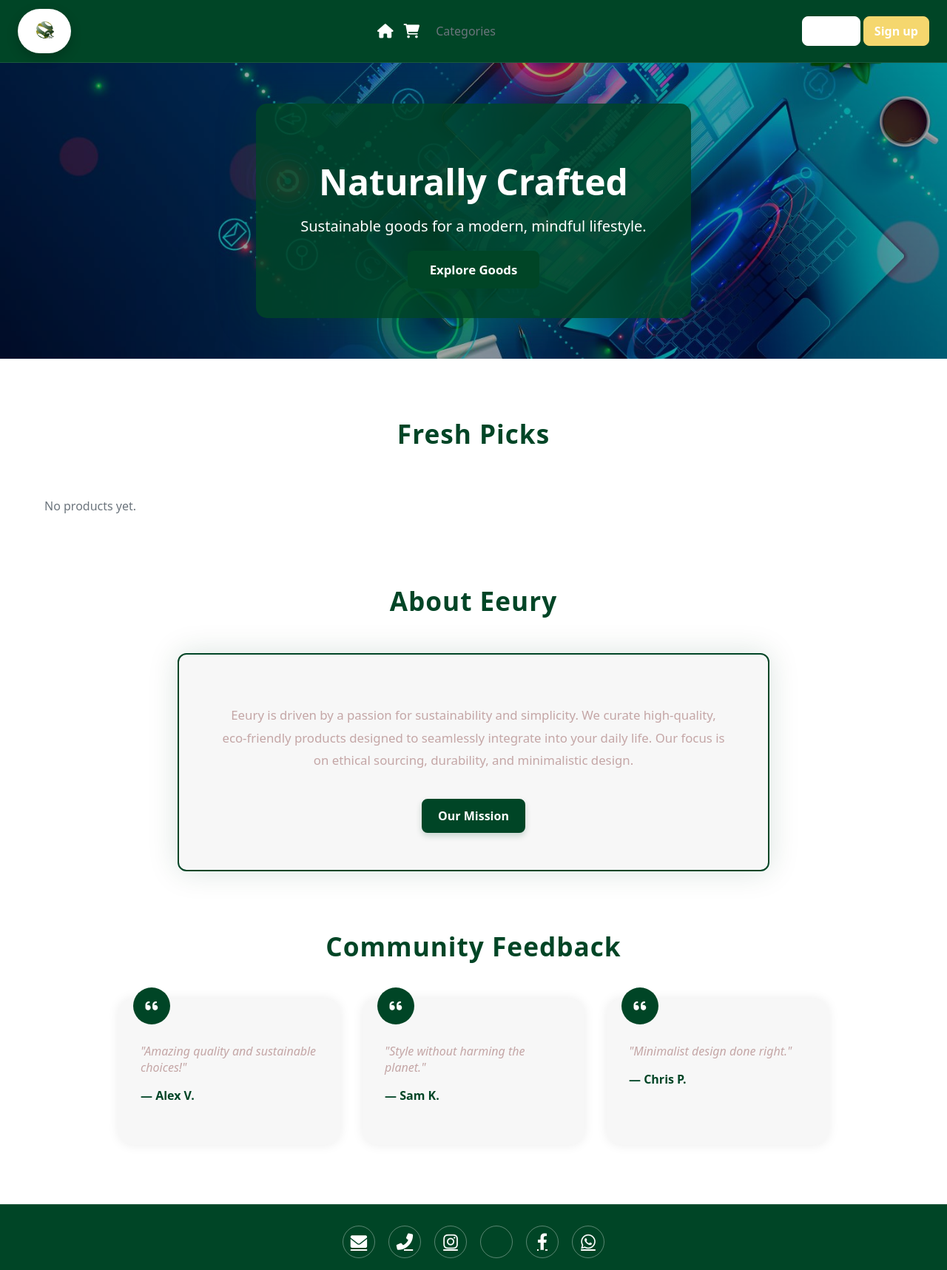
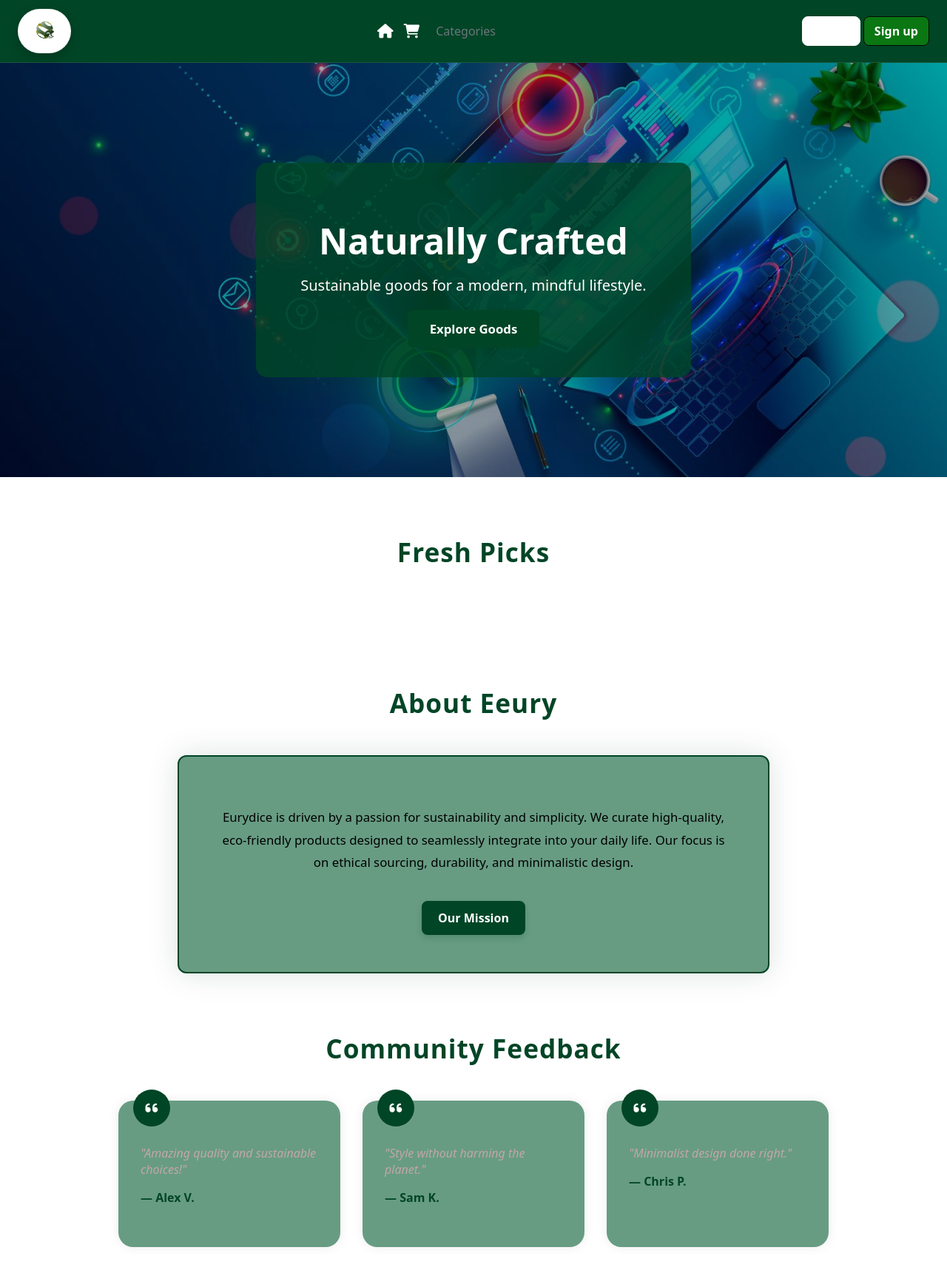
Before and after one commit to Eeury/Eurydice, a Django app: page / in a window 1280 px wide. Shown: the top 1717 px of the page at 74% size. Run offline with Django 4.2, Linux system fonts and the light colour scheme; data that the repository does not hold is empty.

Commit message:
basically urembo

```diff
--- a/static/css/styles.css
+++ b/static/css/styles.css
@@ -32,9 +32,9 @@ body { margin:0; font-family: system-ui, -apple-system, Segoe UI, Roboto, sans-s
 .logo { font-weight:700; font-size:20px; text-decoration:none; display:flex; align-items:center; gap:8px; color:#fff; }
 .logo-badge { background:#ffffff; border-radius:999px; padding:10px 16px; display:flex; align-items:center; justify-content:center; box-shadow:0 6px 16px rgba(0,0,0,0.2); }
 .logo img { height:40px; width:auto; display:block; }
-.btn { display:inline-block; padding:8px 14px; border:1px solid #ffffff; border-radius:8px; text-decoration:none; color:var(--primary); background:#ffffff; font-weight:600; }
-.btn-primary { background:#f5d76e; color:#0f5132; border-color:#f5d76e; }
-.btn:hover, .btn-primary:hover { filter:brightness(0.95); color:var(--primary); }
+.btn { display:inline-block; padding:8px 14px; border:1px solid #ffffff; border-radius:8px; text-decoration:none; color:var(--primary); background:#ffffff; font-weight:600; transition: all 0.3s ease; }
+.btn-primary { background:#0a7713; color:#0f5132; border-color:#020a04; transition: all 0.3s ease; }
+.btn:hover, .btn-primary:hover { background:var(--primary); color:#ffffff; transform: scale(1.05); }
 .btn-danger { background:#b02a37; color:#fff; border-color:#b02a37; }
 .icon { margin-left:8px; text-decoration:none; font-size:18px; }
 .messages { padding:8px 24px; }
@@ -44,12 +44,12 @@ body { margin:0; font-family: system-ui, -apple-system, Segoe UI, Roboto, sans-s
 /* Homepage design utilities */
 .green-button { background-color: var(--primary); color:#fff; border:2px solid var(--primary); padding:10px 20px; border-radius:8px; font-weight:700; font-size:1em; text-decoration:none; display:inline-block; white-space:nowrap; box-shadow:0 4px 8px rgba(0,69,38,.2); transition: background-color .2s, box-shadow .2s; }
 .green-button:hover { background-color:#006037; box-shadow:0 6px 12px rgba(0,69,38,.4); }
-.light-card { background-color:#f7f7f7; border-radius:12px; padding:30px; box-shadow:0 0 15px rgba(0,0,0,.08); text-align:center; }
+.light-card { background-color:#679c83; border-radius:12px; padding:30px; box-shadow:0 0 15px rgba(0,0,0,.08); text-align:center; }
 .section-heading { color:var(--primary); text-align:center; margin-bottom:50px; font-size:2.2em; letter-spacing:1px; }
 .section-container { max-width:1200px; margin:80px auto; padding:0 20px; }
 .product-image { width:100%; height:200px; object-fit:cover; border-radius:8px; margin-bottom:15px; box-shadow:0 0 5px rgba(0,0,0,.08); }
 
-.hero { min-height: 50vh; background-size:cover; background-position:center; position:relative; }
+.hero { min-height: 70vh; background-size:cover; background-position:center; position:relative; }
 .hero-overlay { position:absolute; inset:0; background:rgba(0,0,0,.35); color:#fff; display:flex; flex-direction:column; align-items:center; justify-content:center; text-align:center; gap:8px; }
 
 .modal-overlay { position:fixed; inset:0; background:rgba(7, 18, 13, 0.75); display:none; justify-content:center; align-items:center; padding:20px; z-index:1000; }
@@ -326,7 +326,7 @@ button, input[type="submit"], a.button { min-width: 44px; min-height: 44px; padd
   .nav-cats { width: 100%; max-width: 100%; padding-left: 0; gap: 8px; }
   .nav-cats a { font-size: 0.95rem; }
 
-  .hero { min-height: 340px; }
+  .hero { min-height: 480px; }
   .hero-overlay { padding: 12px; }
   .hero-overlay .light-card { width: 100%; max-width: 100%; padding: 20px; margin: 0 8px; }
   .hero-overlay h1 { font-size: 1.9rem !important; }
--- a/templates/base.html
+++ b/templates/base.html
@@ -4,7 +4,7 @@
     {% load static %}
     <meta charset="UTF-8" />
     <meta name="viewport" content="width=device-width, initial-scale=1.0" />
-    <title>{% block title %}EEury{% endblock %}</title>
+    <title>{% block title %}Eurydice{% endblock %}</title>
     <link rel="stylesheet" href="https://cdnjs.cloudflare.com/ajax/libs/font-awesome/6.0.0-beta3/css/all.min.css">
     <link rel="stylesheet" href="{% static 'css/styles.css' %}">
     <script defer src="{% static 'js/main.js' %}"></script>
--- a/templates/shop/home.html
+++ b/templates/shop/home.html
@@ -66,16 +66,16 @@
         </div>
       </div>
     {% empty %}
-      <p class="muted">No products yet.</p>
+      <p class="muted"></p>
     {% endfor %}
   </div>
 </section>
 
 <section class="section-container">
   <h2 class="section-heading">About Eeury</h2>
-  <div class="light-card" style="max-width:800px; margin:0 auto; padding:50px; border:2px solid var(--primary); box-shadow:0 0 40px rgba(0,69,38,.15);">
-    <p style="font-size:1.05em; line-height:1.8;">
-      Eeury is driven by a passion for sustainability and simplicity. We curate high‑quality,
+  <div class="light-card" style="max-width:800px; margin:0 auto; padding:50px; border:2px solid var(--primary); box-shadow:0 0 40px rgba(0,69,38,.15); background-color:#679c83; color:#000;">
+    <p style="font-size:1.05em; line-height:1.8; color:#000;">
+      Eurydice is driven by a passion for sustainability and simplicity. We curate high‑quality,
       eco‑friendly products designed to seamlessly integrate into your daily life. Our focus is on
       ethical sourcing, durability, and minimalistic design.
     </p>
```
